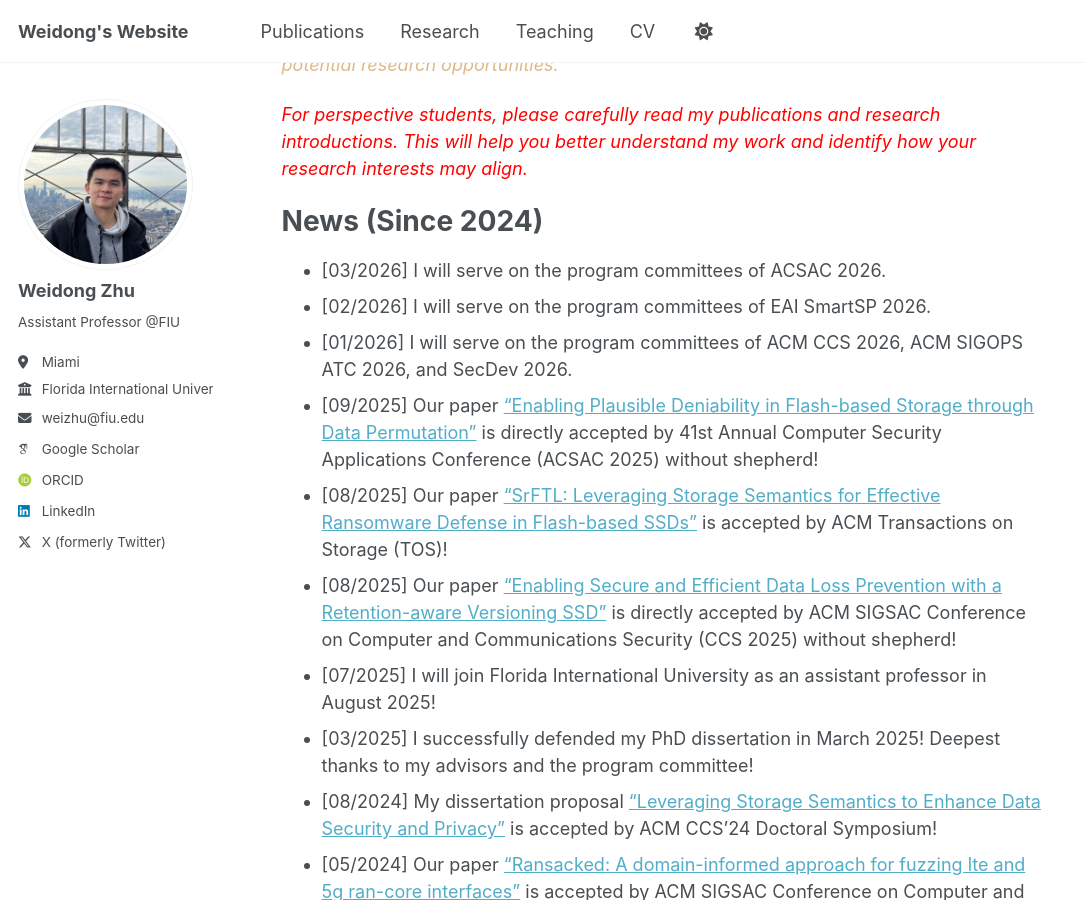
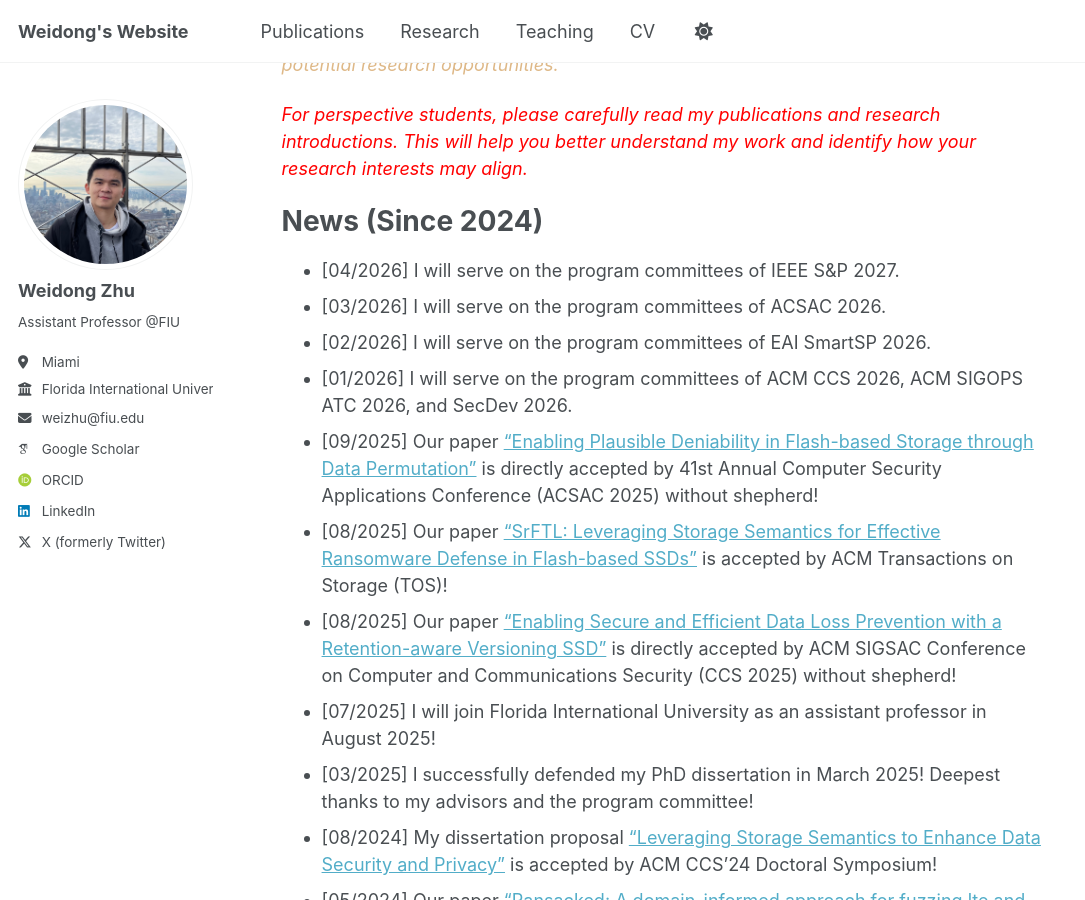
Before and after one commit to weidong-zhu/weidong-zhu.github.io, a Jekyll site: the page built from _pages/about.md, in a window 1280 px wide and 900 px high, scrolled down 561 px. Shown: the whole window, without its empty margins (0-1085 px from the left). Built offline with Jekyll 4.4.1, drawn with Linux system fonts in a browser that asks for light colours; some web fonts are replaced.

Commit message:
Update news.

```diff
--- a/_pages/about.md
+++ b/_pages/about.md
@@ -21,15 +21,16 @@ I received my Ph.D. from the Department of Computer & Information Security & Eng
 
 News (Since 2024)
 ======
+* [04/2026] I will serve on the program committees of IEEE S&P 2027.
 * [03/2026] I will serve on the program committees of ACSAC 2026.
 * [02/2026] I will serve on the program committees of EAI SmartSP 2026.
 * [01/2026] I will serve on the program committees of ACM CCS 2026, ACM SIGOPS ATC 2026, and SecDev 2026.
-* [09/2025] Our paper ["Enabling Plausible Deniability in Flash-based Storage through Data Permutation"]() is directly accepted by 41st Annual Computer Security Applications Conference (ACSAC 2025) without shepherd!
-* [08/2025] Our paper ["SrFTL: Leveraging Storage Semantics for Effective Ransomware Defense in Flash-based SSDs"]() is accepted by ACM Transactions on Storage (TOS)!
-* [08/2025] Our paper ["Enabling Secure and Efficient Data Loss Prevention with a Retention-aware Versioning SSD"]() is directly accepted by ACM SIGSAC Conference on Computer and Communications Security (CCS 2025) without shepherd!
+* [09/2025] Our paper ["Enabling Plausible Deniability in Flash-based Storage through Data Permutation"](https://ieeexplore.ieee.org/abstract/document/11391835) is directly accepted by 41st Annual Computer Security Applications Conference (ACSAC 2025) without shepherd!
+* [08/2025] Our paper ["SrFTL: Leveraging Storage Semantics for Effective Ransomware Defense in Flash-based SSDs"](https://dl.acm.org/doi/full/10.1145/3767322) is accepted by ACM Transactions on Storage (TOS)!
+* [08/2025] Our paper ["Enabling Secure and Efficient Data Loss Prevention with a Retention-aware Versioning SSD"](https://dl.acm.org/doi/abs/10.1145/3719027.3765135) is directly accepted by ACM SIGSAC Conference on Computer and Communications Security (CCS 2025) without shepherd!
 * [07/2025] I will join Florida International University as an assistant professor in August 2025!
 * [03/2025] I successfully defended my PhD dissertation in March 2025! Deepest thanks to my advisors and the program committee!
 * [08/2024] My dissertation proposal ["Leveraging Storage Semantics to Enhance Data Security and Privacy"](https://dl.acm.org/doi/abs/10.1145/3658644.3690864) is accepted by ACM CCS'24 Doctoral Symposium!
 * [05/2024] Our paper ["Ransacked: A domain-informed approach for fuzzing lte and 5g ran-core interfaces"](https://dl.acm.org/doi/abs/10.1145/3658644.3670320) is accepted by ACM SIGSAC Conference on Computer and Communications Security (CCS 2024)!
-* [04/2024] Our paper ["Minding the Semantic Gap for Effective Storage-Based Ransomware Defense"](https://par.nsf.gov/servlets/purl/10559373) is accepted by International Conference on Massive Storage Systems and Technology (MSST 2024) and invited for a submission at ACM Transactions on Storage!
+* [04/2024] Our paper ["Minding the Semantic Gap for Effective Storage-Based Ransomware Defense"](https://www.msstconference.org/MSST-history/2024/Papers/msst24-6.3.pdf) is accepted by International Conference on Massive Storage Systems and Technology (MSST 2024) and invited for a submission at ACM Transactions on Storage!
 * [04/2024] Our paper ["Aquasonic: Acoustic manipulation of underwater data center operations and resource management"](https://ieeexplore.ieee.org/abstract/document/10646672) is accepted by IEEE Security and Privacy (S&P 2024)!
```
Also changed, not shown: _pages/cv.md (+1 -0 lines).
